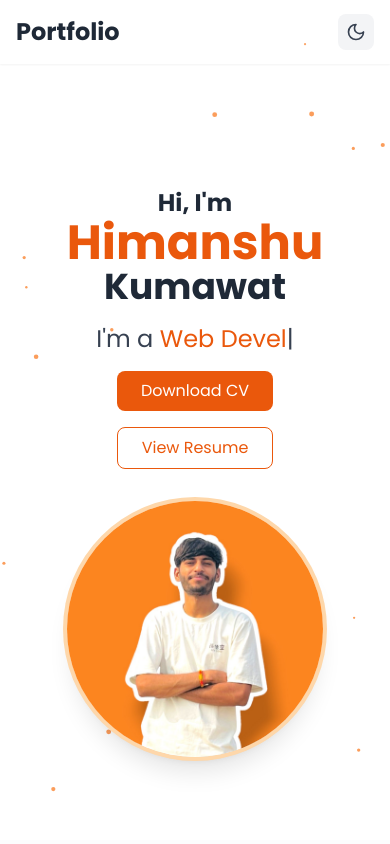
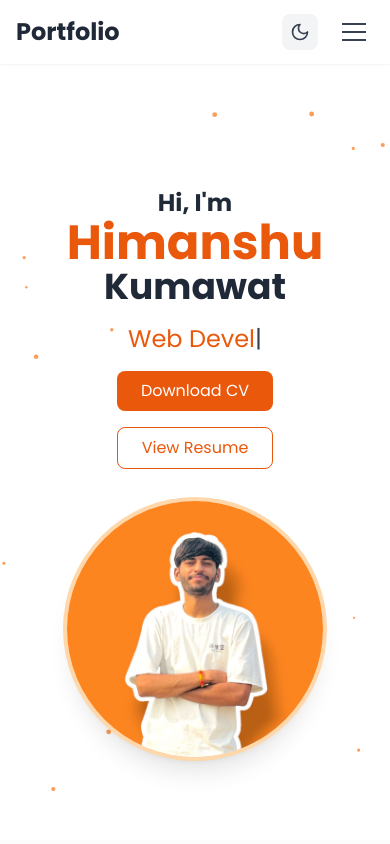
Before and after one commit to iamhimanshu98/My-Portfolio, a React (Vite) app: page / in a window 390 px wide. Shown: the top 844 px of the page. Built offline with nearby package versions, Linux system fonts and the light colour scheme.

Commit message:
hamburger added

```diff
--- a/src/components/Hero.tsx
+++ b/src/components/Hero.tsx
@@ -26,42 +26,6 @@ const Hero: React.FC = () => {
     };
   }, []);
 
-  // 🚫 Parallax effect using GSAP (commented out)
-  /*
-  useEffect(() => {
-    const nameEl = nameRef.current;
-    const imageEl = imageRef.current;
-
-    if (!nameEl || !imageEl) return;
-
-    gsap.to(nameEl, {
-      y: -30,
-      ease: "none",
-      scrollTrigger: {
-        trigger: nameEl,
-        start: "top bottom",
-        end: "bottom top",
-        scrub: true,
-      },
-    });
-
-    gsap.to(imageEl, {
-      y: -50,
-      ease: "none",
-      scrollTrigger: {
-        trigger: imageEl,
-        start: "top bottom",
-        end: "bottom top",
-        scrub: true,
-      },
-    });
-
-    return () => {
-      ScrollTrigger.getAll().forEach(trigger => trigger.kill());
-    };
-  }, []);
-  */
-
   return (
     <div
       id="home"
@@ -80,7 +44,7 @@ const Hero: React.FC = () => {
           <span className="text-4xl md:text-5xl">Kumawat</span>
         </h1>
         <p className="text-2xl md:text-2xl text-gray-700 dark:text-gray-300 transition-colors duration-300">
-          I'm a{" "}
+          {" "}
           <span
             ref={typedRef}
             className="text-orange-600 dark:text-orange-500 transition-colors duration-300"
--- a/src/components/Navbar.tsx
+++ b/src/components/Navbar.tsx
@@ -15,6 +15,8 @@ const Navbar: React.FC<NavbarProps> = ({
   const [isAtTop, setIsAtTop] = useState(true);
   const [showNavbar, setShowNavbar] = useState(true);
   const [lastScrollY, setLastScrollY] = useState(0);
+
+  const [mobileMenuOpen, setMobileMenuOpen] = useState(false);
 
   useEffect(() => {
     const handleScroll = () => {
@@ -39,6 +41,7 @@ const Navbar: React.FC<NavbarProps> = ({
     if (scroll && scroll.scrollTo) {
       scroll.scrollTo(`#${id}`);
     }
+    setMobileMenuOpen(false);
   };
 
   return (
@@ -61,7 +64,8 @@ const Navbar: React.FC<NavbarProps> = ({
           >
             Portfolio
           </a>
-          <div className="flex items-center space-x-4">
+
+          {/* Desktop nav links */}
           <div className="hidden md:flex items-center space-x-8">
             {[
               "home",
@@ -80,6 +84,9 @@ const Navbar: React.FC<NavbarProps> = ({
               </button>
             ))}
           </div>
+
+          <div className="flex items-center space-x-4">
+            {/* Dark mode toggle */}
             <button
               onClick={toggleDarkMode}
               className="p-2 rounded-lg bg-gray-100 dark:bg-gray-800 text-gray-700 dark:text-gray-300
@@ -94,7 +101,62 @@ const Navbar: React.FC<NavbarProps> = ({
                 <Moon className="w-5 h-5" />
               )}
             </button>
+
+            {/* Hamburger menu button - only 2 lines */}
+            <button
+              className="md:hidden p-2 rounded-md focus:outline-none "
+              aria-label="Toggle menu"
+              onClick={() => setMobileMenuOpen(!mobileMenuOpen)}
+            >
+              <div className="space-y-1.5">
+                <span
+                  className={`block h-0.5 w-6 bg-gray-700 dark:bg-gray-300 transition-transform duration-300 ease-in-out
+                    ${
+                      mobileMenuOpen
+                        ? "rotate-45 translate-y-1.5"
+                        : "rotate-0 translate-y-0"
+                    }
+                  `}
+                />
+                <span
+                  className={`block h-0.5 w-6 bg-gray-700 dark:bg-gray-300 transition-opacity duration-300 ease-in-out
+                    ${mobileMenuOpen ? "opacity-0" : "opacity-100"}
+                  `}
+                />
+                <span
+                  className={`block h-0.5 w-6 bg-gray-700 dark:bg-gray-300 transform transition duration-300 ease-in-out ${
+                    mobileMenuOpen ? "-rotate-45 -translate-y-1.5" : ""
+                  }`}
+                />
               </div>
+            </button>
+          </div>
+        </div>
+      </div>
+
+      {/* Mobile menu dropdown with smooth slide */}
+      <div
+        className={`md:hidden bg-white dark:bg-gray-900 shadow-md overflow-hidden transition-[max-height] duration-500 ease-in-out ${
+          mobileMenuOpen ? "max-h-96" : "max-h-0"
+        }`}
+      >
+        <div className="px-2 pt-2 pb-3 space-y-1 flex flex-col items-center">
+          {[
+            "home",
+            "education",
+            "experience",
+            "skills",
+            "projects",
+            "contact",
+          ].map((section) => (
+            <button
+              key={section}
+              onClick={() => handleScrollToSection(section)}
+              className="block w-full text-center px-3 py-2 rounded-md text-base font-medium text-gray-700 dark:text-gray-300 hover:bg-orange-100 dark:hover:bg-orange-700 hover:text-orange-600 dark:hover:text-orange-300 transition-colors duration-300 capitalize"
+            >
+              {section}
+            </button>
+          ))}
         </div>
       </div>
     </nav>
```
Lines whose indentation alone changed are shown as unchanged.
